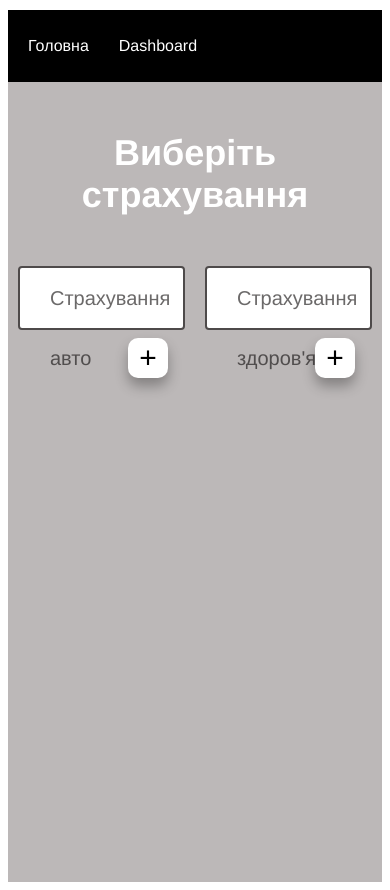
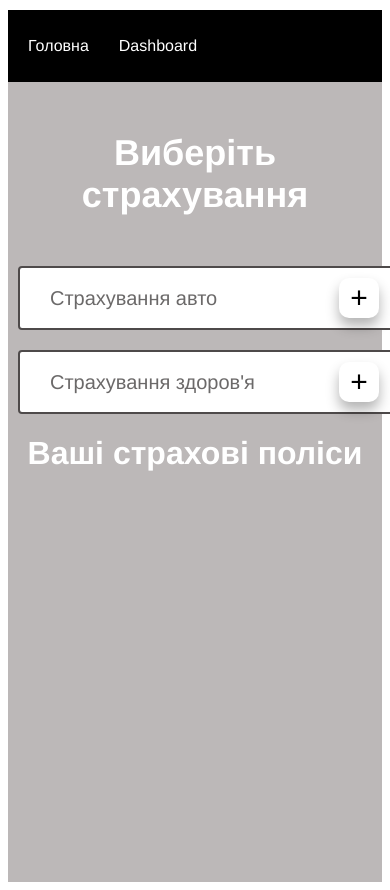
Before and after one commit to Maryanpysko/Bockchain-Insurance, a Vue app: page /dashboard in a window 390 px wide. Built offline with nearby package versions, Linux system fonts and the light colour scheme.

Commit message:
Added InsurancePolicy

```diff
--- a/src/components/Dashboard.vue
+++ b/src/components/Dashboard.vue
@@ -19,14 +19,16 @@
           <InsuranceInfo :insuranceName="insuranceTypes[0]"/>
           <InsuranceInfo :insuranceName="insuranceTypes[1]"/>
         </div>
+        <InsurancePolicy/>
     </div>
 
   </div>
 </template>
 <script>
 
-import {mapGetters} from 'vuex'
-import InsuranceInfo from './Dashboard/InsuranceInfo.vue'
+import {mapGetters} from 'vuex';
+import InsuranceInfo from './Dashboard/InsuranceInfo.vue';
+import InsurancePolicy from './Dashboard/InsuransePolicy';
 export default {
   data(){
   return{
@@ -66,7 +68,8 @@ export default {
         ...mapGetters(["userName"])
     },
     components: {
-      InsuranceInfo
+      InsuranceInfo,
+      InsurancePolicy
     }
 }
 </script>
@@ -123,5 +126,8 @@ justify-content: space-between;
 .insurance-info{
   display: flex;
   justify-content: center;
+  @media(max-width: 850px){
+    display: block
+  }
 }
 </style>
--- a/src/components/Dashboard/InsuranceInfo.vue
+++ b/src/components/Dashboard/InsuranceInfo.vue
@@ -40,10 +40,11 @@ export default {
     margin-left: 40px;
     border: 2px solid rgb(78, 74, 74);
     border-radius: 4px ;
-    @media(max-width: 500px) {
+    @media(max-width: 850px) {
         margin-left: 10px;
         margin-right: 10px;
-        margin-bottom: 20px
+        margin-bottom: 20px;
+        max-width: 700;
 
     }
 }
--- /dev/null
+++ b/src/components/Dashboard/InsuransePolicy.vue
@@ -0,0 +1,17 @@
+<template>
+    <div class="container-policy">
+        <h1>Ваші страхові поліси</h1>
+    </div>
+</template>
+<script>
+export default {
+
+}
+</script>
+
+<style lang="less" scoped>
+.container-policy{
+    text-align: center;
+    color: #ffffff
+}
+</style>
--- a/src/components/Dashboard/InsurenseMenuInfo.vue
+++ b/src/components/Dashboard/InsurenseMenuInfo.vue
@@ -33,6 +33,9 @@ export default {
     background-color: #ffffff;
     border: 2px solid rgb(78, 74, 74);
     border-radius: 4px;
+    @media(max-width: 850px){
+        max-width: 700px;
+    }
 }
 .block{
     line-height: 60px;
```
